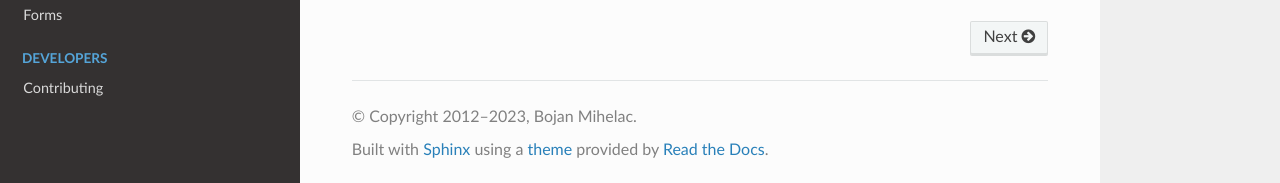
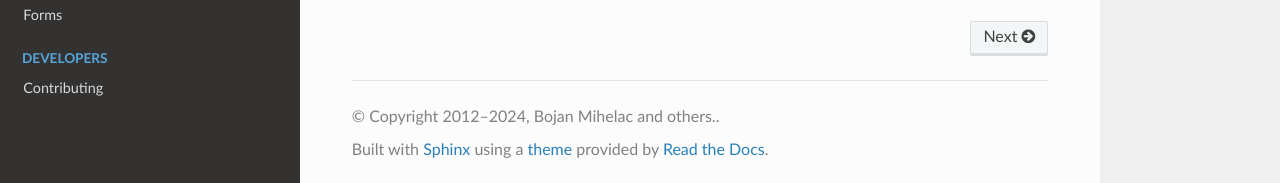
Before and after one commit to django-import-export/django-import-export, a Sphinx documentation site: the page built from docs/index.rst, in a window 1280 px wide and 900 px high, scrolled down 4101 px. Shown: the part 714-897 px from the top of the window. Built offline with Sphinx 7.4.7 and the Read the Docs theme 2.0.0, drawn with Linux system fonts in a browser that asks for light colours; pages that are not in the unit, such as notebooks, are missing from menus; the version number could not be read and is left out.

```diff
--- a/docs/api_forms.rst
+++ b/docs/api_forms.rst
@@ -11,3 +11,5 @@ Forms
 .. autoclass:: ConfirmImportForm
 
 .. autoclass:: ExportForm
+
+.. autoclass:: SelectableFieldsExportForm
--- a/docs/conf.py
+++ b/docs/conf.py
@@ -39,7 +39,7 @@ master_doc = "index"
 
 # General information about the project.
 project = "django-import-export"
-copyright = "2012–2023, Bojan Mihelac"
+copyright = "2012–2024, Bojan Mihelac and others."
 
 # The version info for the project you're documenting, acts as replacement for
 # |version| and |release|, also used in various other places throughout the
```
